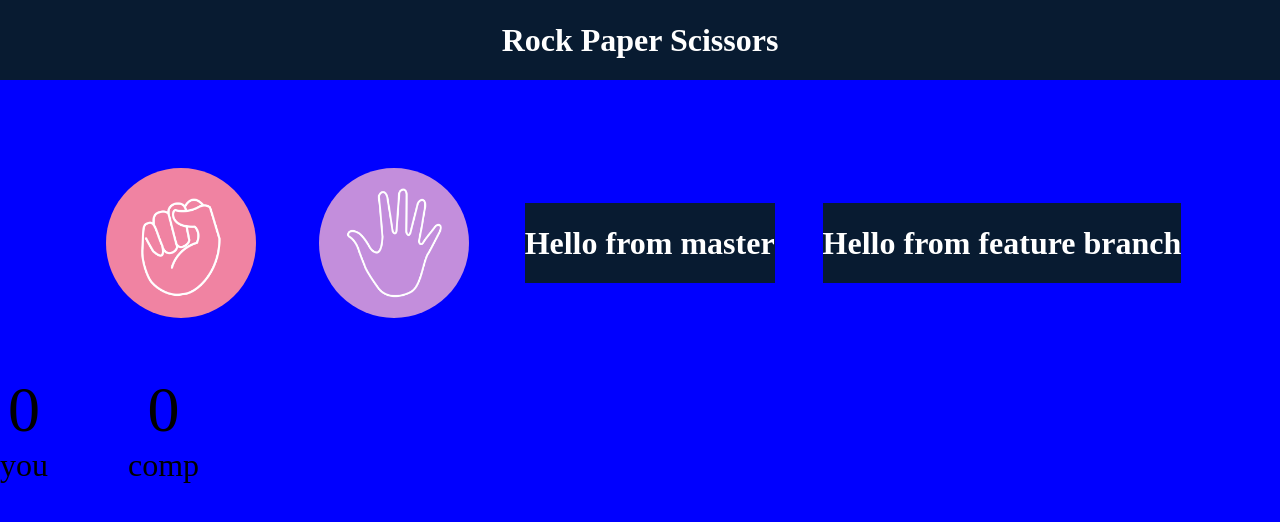
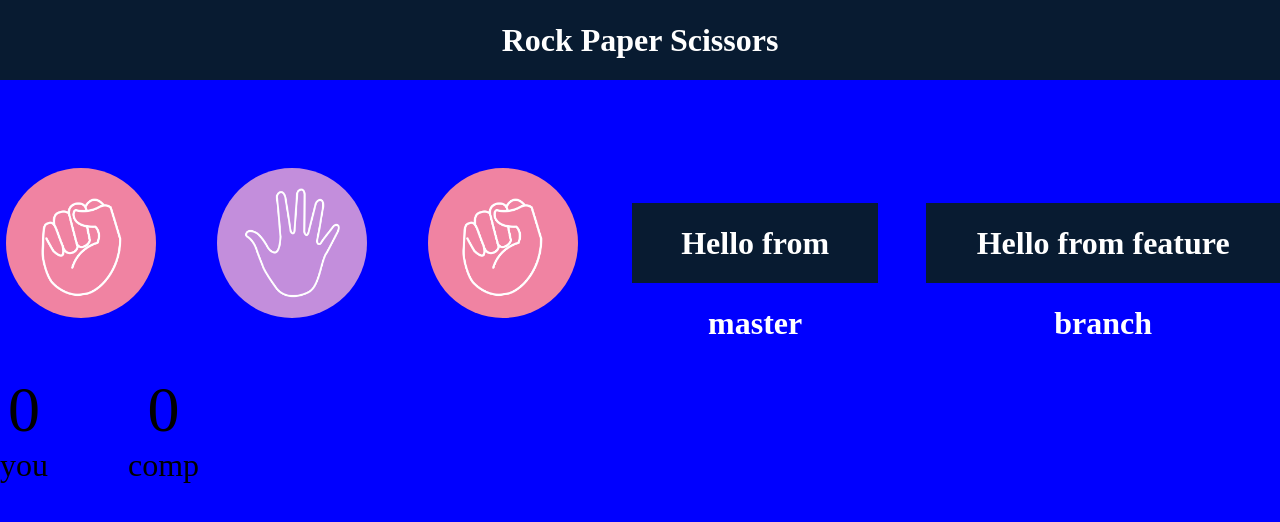
Before and after one commit to ni529/demo-website, a plain HTML site: page index.html in a window 1280 px wide. Drawn offline with Linux system fonts and the light colour scheme.

Commit message:
add image

```diff
--- a/index.html
+++ b/index.html
@@ -16,6 +16,9 @@
         <div class="choice">
             <img src="./images/paper.png" />
       </div>
+      <div class="choice">
+            <img src="./images/rock.png" />
+        </div>
 
 <h1>Hello from master</h1>
 
```
